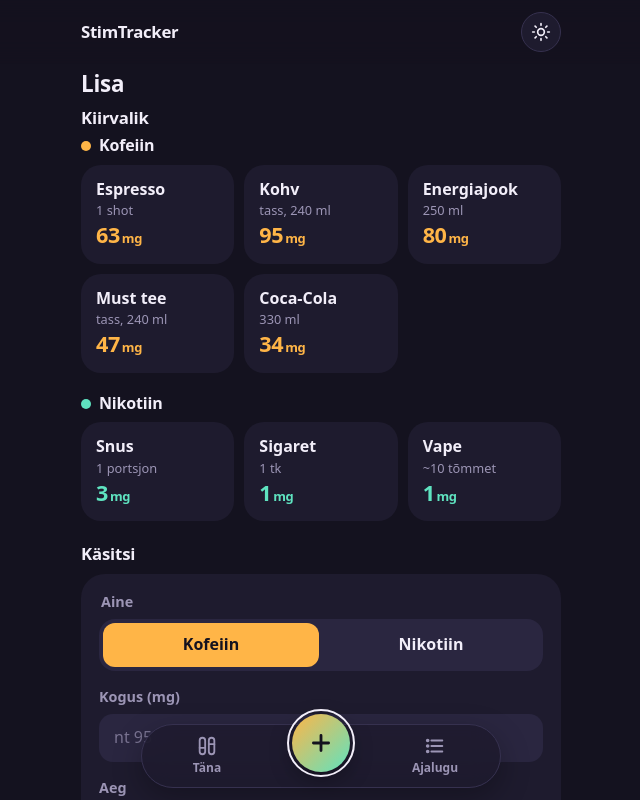
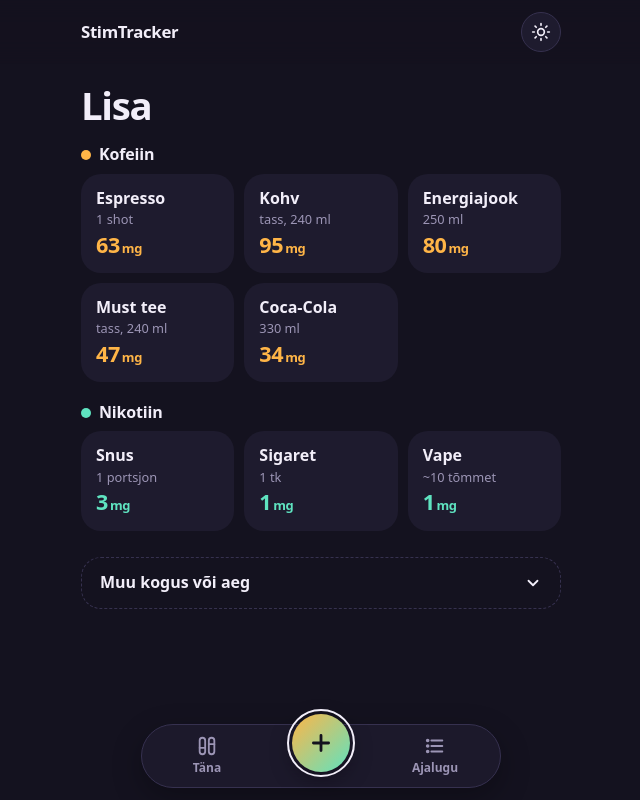
Before and after one commit to rakenduste-programmeerimine-2026/StimTracker, a Next.js app: page /add in a window 1280 px wide. Shown: the top 800 px of the page, without its empty margins (319-959 px from the left). Built offline with nearby package versions, Linux system fonts and the light colour scheme.

Commit message:
feat(ui): keep presets first and fold the manual form behind a toggle

```diff
--- a/src/components/AddIntakeView.module.css
+++ b/src/components/AddIntakeView.module.css
@@ -1,39 +1,75 @@
 .title {
-  margin: 0 0 12px;
-  font-size: 1.4rem;
+  margin: 12px 0 20px;
+  font-size: 2.4rem;
+  font-weight: 800;
+  font-variation-settings: "opsz" 96;
+  letter-spacing: -0.035em;
 }
 
-.section + .section {
-  margin-top: 24px;
+.more {
+  margin-top: 26px;
 }
 
-.sectionTitle {
-  margin: 0 0 10px;
-  font-size: 1.05rem;
+.moreButton {
+  display: flex;
+  align-items: center;
+  justify-content: space-between;
+  width: 100%;
+  min-height: 52px;
+  padding: 0 18px;
+  border: 1px dashed var(--line);
+  border-radius: 20px;
+  background: none;
+  font-weight: 650;
+  cursor: pointer;
+}
+
+.chevron {
+  transition: transform 0.2s;
+}
+
+.moreButton[aria-expanded="true"] .chevron {
+  transform: rotate(180deg);
+}
+
+.formWrap {
+  margin-top: 12px;
 }
 
 .toast {
   position: fixed;
   left: 16px;
   right: 16px;
-  bottom: calc(var(--nav-height) + 12px);
+  bottom: calc(var(--nav-height) + 24px);
   z-index: 20;
-  max-width: 528px;
+  max-width: 480px;
   margin: 0 auto;
   display: flex;
   align-items: center;
   justify-content: space-between;
   gap: 12px;
-  padding: 12px 14px;
-  border-radius: 12px;
+  padding: 12px 12px 12px 18px;
+  border-radius: 18px;
   background: var(--text);
-  color: #fff;
+  color: var(--bg);
+  font-weight: 600;
+  box-shadow: 0 10px 30px rgba(0, 0, 0, 0.35);
+  animation: toast-in 0.25s ease-out;
 }
 
 .undo {
+  padding: 8px 12px;
   border: 0;
-  background: none;
-  color: #9fd3c3;
-  font-weight: 700;
+  border-radius: 12px;
+  background: color-mix(in srgb, var(--bg) 12%, transparent);
+  color: inherit;
+  font-weight: 750;
   cursor: pointer;
 }
+
+@keyframes toast-in {
+  from {
+    opacity: 0;
+    transform: translateY(12px);
+  }
+}
--- a/src/components/AddIntakeView.tsx
+++ b/src/components/AddIntakeView.tsx
@@ -12,6 +12,7 @@ const TOAST_MS = 5000;
 
 export default function AddIntakeView() {
   const [lastAdded, setLastAdded] = useState<Intake | null>(null);
+  const [showForm, setShowForm] = useState(false);
 
   useEffect(() => {
     if (!lastAdded) return;
@@ -32,8 +33,6 @@ export default function AddIntakeView() {
     <>
       <h1 className={styles.title}>Lisa</h1>
 
-      <section className={styles.section}>
-        <h2 className={styles.sectionTitle}>Kiirvalik</h2>
       <PresetButtons
         onPick={(preset) =>
           add({
@@ -44,12 +43,26 @@ export default function AddIntakeView() {
           })
         }
       />
-      </section>
 
-      <section className={styles.section}>
-        <h2 className={styles.sectionTitle}>Käsitsi</h2>
+      <div className={styles.more}>
+        <button
+          type="button"
+          className={styles.moreButton}
+          aria-expanded={showForm}
+          aria-controls="manual-intake"
+          onClick={() => setShowForm((open) => !open)}
+        >
+          Muu kogus või aeg
+          <svg className={styles.chevron} width="18" height="18" viewBox="0 0 24 24" fill="none" stroke="currentColor" strokeWidth="2.4" strokeLinecap="round" strokeLinejoin="round" aria-hidden="true">
+            <path d="m6 9 6 6 6-6" />
+          </svg>
+        </button>
+        {showForm && (
+          <div id="manual-intake" className={styles.formWrap}>
             <IntakeForm onSubmit={(intake) => add({ ...intake, takenAt: intake.takenAt.toISOString() })} />
-      </section>
+          </div>
+        )}
+      </div>
 
       <div role="status" aria-live="polite">
         {lastAdded && (
```
Also changed, not shown: 1 other file (tests, documents, lock files or other folders). Lines whose indentation alone changed are shown as unchanged.
